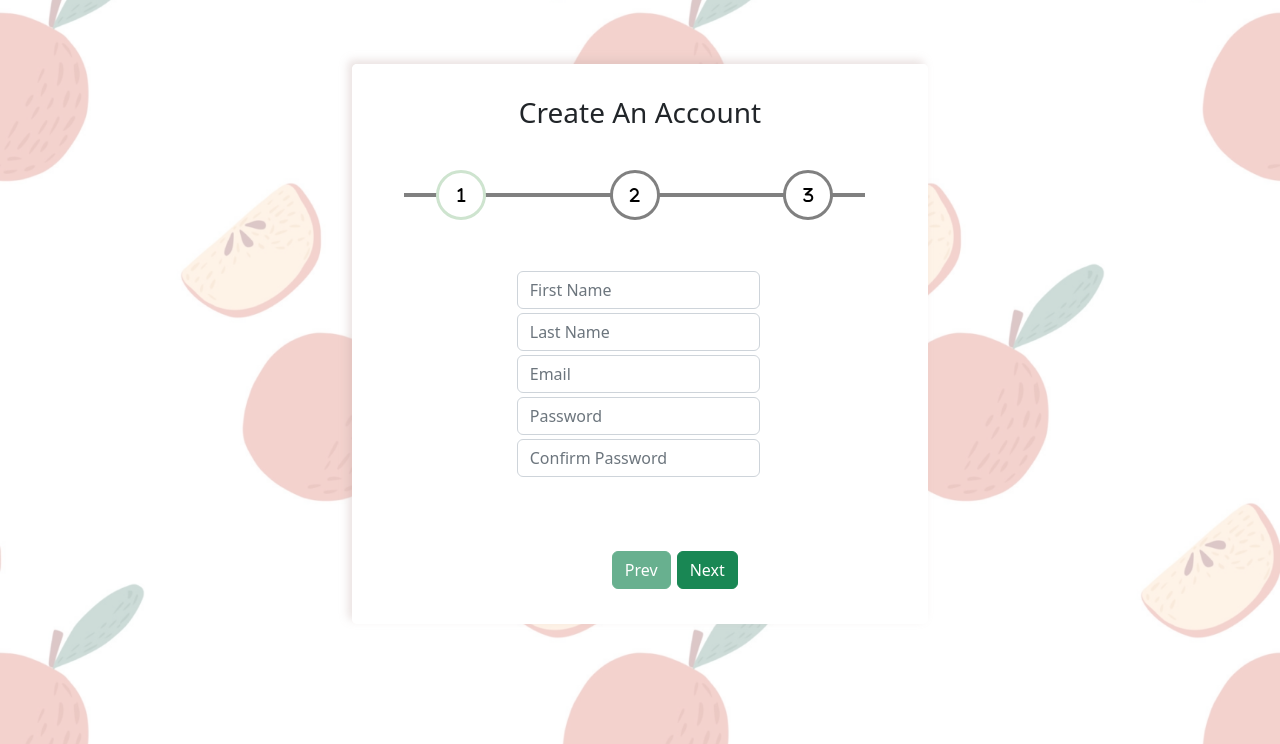
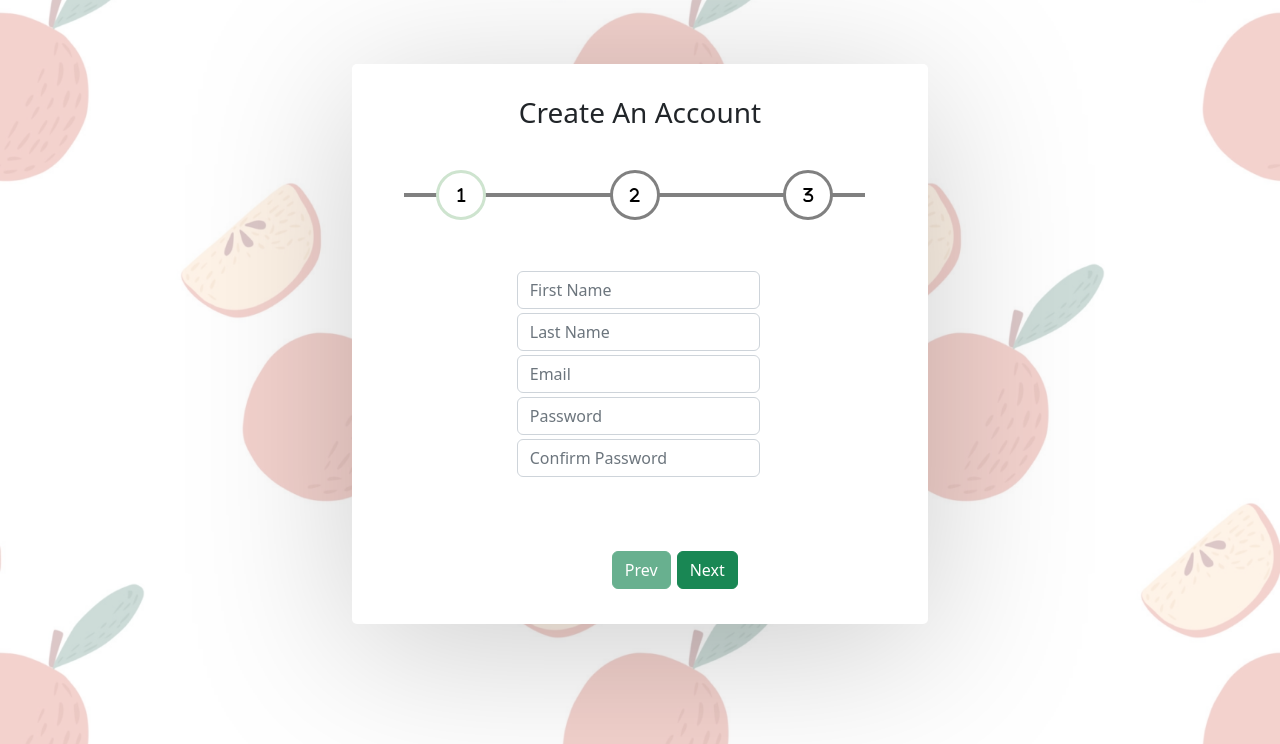
Before and after one commit to Harman-Sahota/Multiple-days-Non-Profits-and-Health-Wellness-Group-B, a Django app: page /foodsaviour/register/ in a window 1280 px wide. Shown: the part 56-800 px from the top of the page. Run offline with Django 4.2, Linux system fonts and the light colour scheme.

Commit message:
changing shadow for box

```diff
--- a/multi_non/foodsaviour/static/foodsaviour/register.css
+++ b/multi_non/foodsaviour/static/foodsaviour/register.css
@@ -29,7 +29,7 @@ body {
     transform: translate(-50%, -50%);
     border-radius: 5px;
     background: #FFFFFF;
-    box-shadow: -4px -4px 8px rgba(193, 171, 168, 0.34), inset 4px 4px 8px #FFFFFF;
+    filter: drop-shadow(0px 25px 80px rgba(0, 0, 0, 0.2));
     padding: 2em;
 }
 .progress-container{
```
